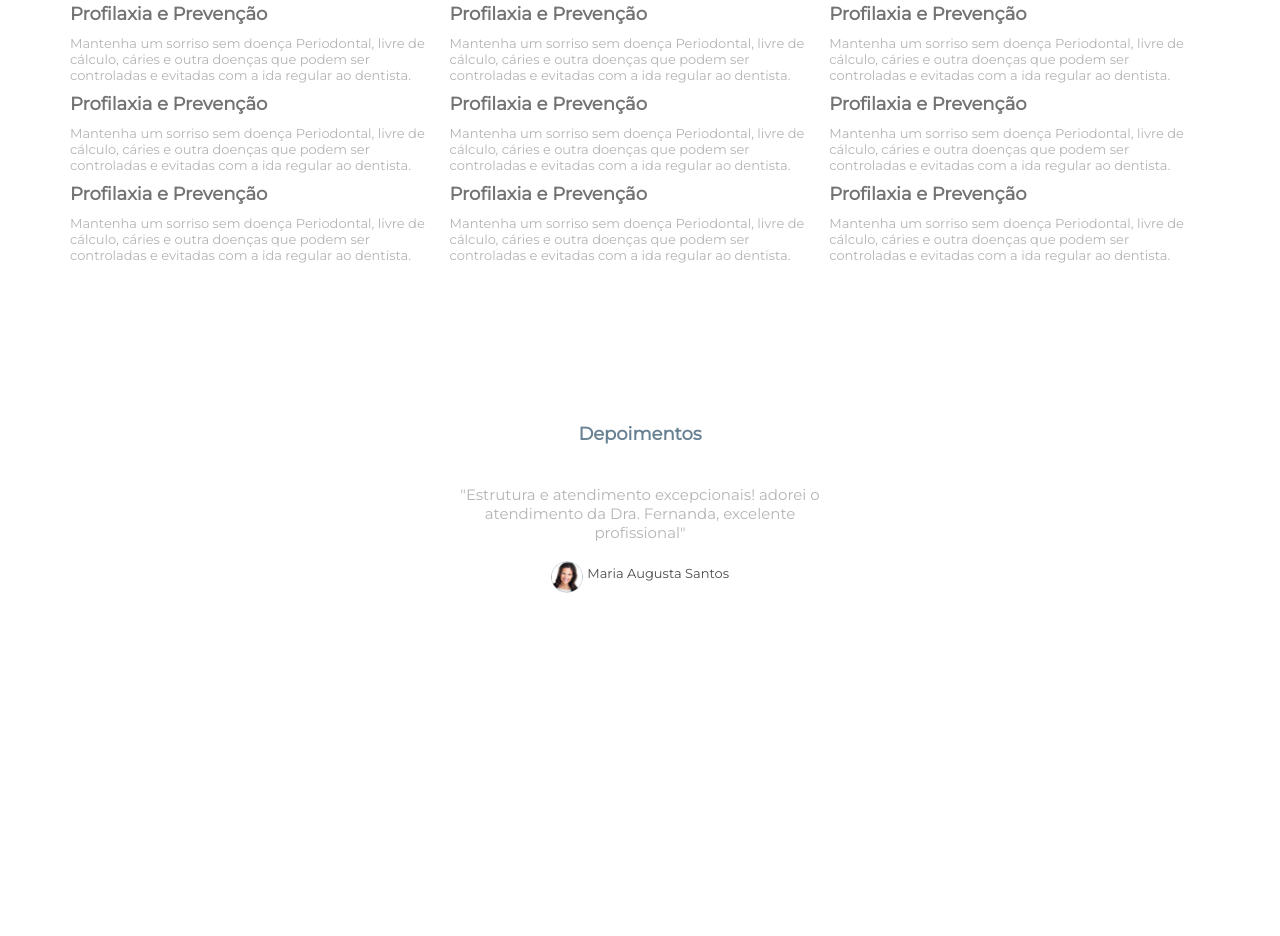
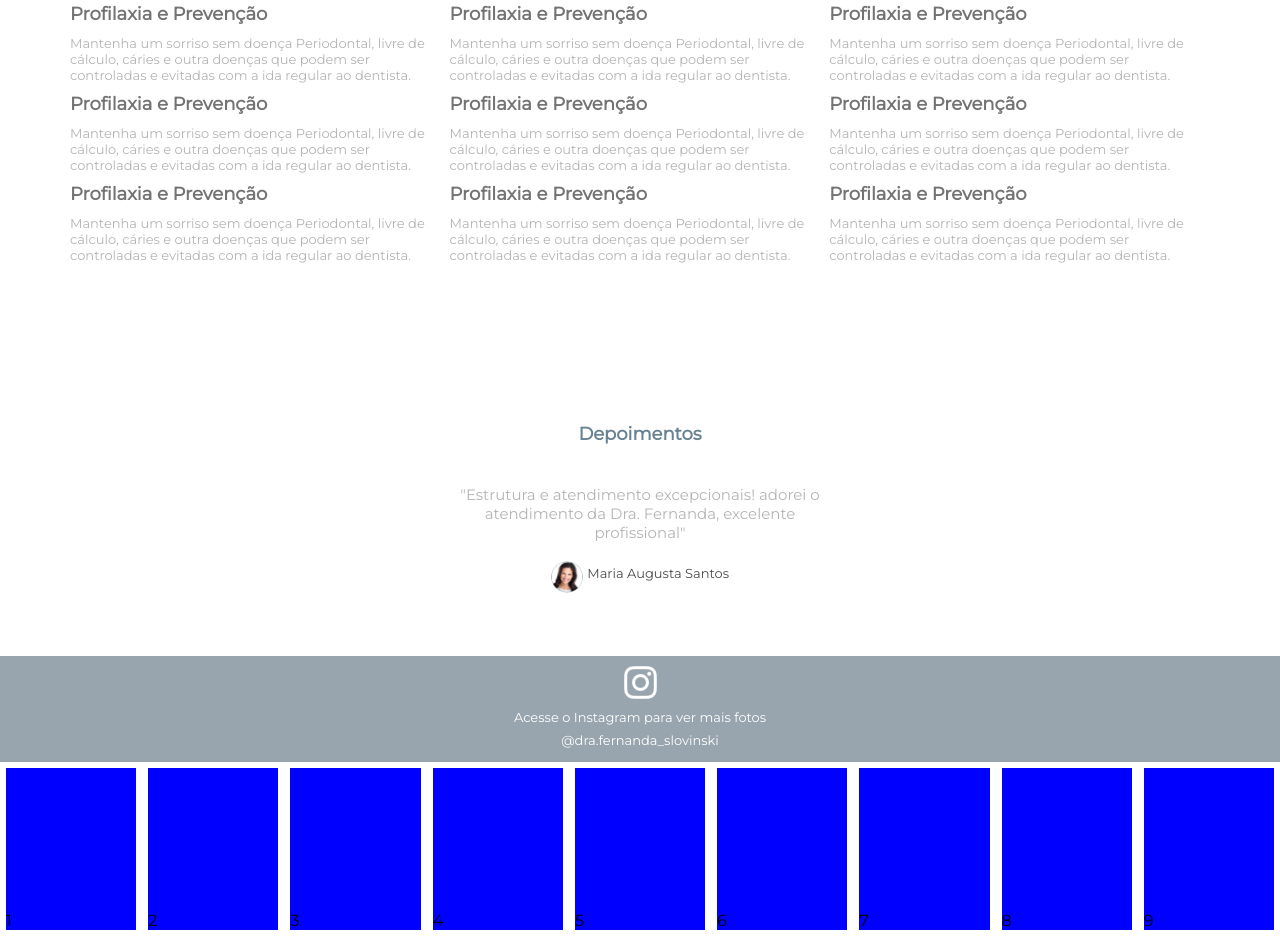
Before and after one commit to santripas/projeto4-dankicode, a plain HTML site: page index.html in a window 1280 px wide. Shown: the part 1768-2704 px from the top of the page. Before the commit the page ends 2424 px from the top, so only its background shows below. Drawn offline with Linux system fonts and the light colour scheme.

Commit message:
inserido a estrutura do mosaico

```diff
--- a/index.html
+++ b/index.html
@@ -211,5 +211,43 @@
             </div><!--depoimento-single-->
         </div><!--container-->
     </section><!--depoimentos-->
+
+    <section class="social">
+        <div class="instagram-chamada">
+            <img src="imagens/inst.png">
+            <p>Acesse o Instagram para ver mais fotos <br> @dra.fernanda_slovinski</p>
+        </div><!--instagram-chamada-->
+
+        <div class="mosaico-social">
+        <div class="img-mosaico-single-social">1
+        </div><!--img-mosaico-single-social-->
+
+        <div class="img-mosaico-single-social">2
+        </div><!--img-mosaico-single-social-->
+
+        <div class="img-mosaico-single-social">3
+        </div><!--img-mosaico-single-social-->
+
+        <div class="img-mosaico-single-social">4
+        </div><!--img-mosaico-single-social-->
+
+        <div class="img-mosaico-single-social">5
+        </div><!--img-mosaico-single-social-->
+
+        <div class="img-mosaico-single-social">6
+        </div><!--img-mosaico-single-social-->
+
+        <div class="img-mosaico-single-social">7
+        </div><!--img-mosaico-single-social-->
+
+        <div class="img-mosaico-single-social">8
+        </div><!--img-mosaico-single-social-->
+
+        <div class="img-mosaico-single-social">9
+        </div><!--img-mosaico-single-social-->
+
+        </div><!--mosaico-social-->
+        <div class="clear"></div><!--clear-->
+    </section><!--social-->
 </body>
 </html>
--- a/style.css
+++ b/style.css
@@ -292,6 +292,44 @@ section.depoimentos .depoimento-single{
     vertical-align: top;
 }
 
+.instagram-chamada{
+    float: left;
+    width: 100%;
+    text-align: center;
+    padding: 40px 0;
+    background-color: #98a5ae;
+}
+
+.instagram-chamada {
+    line-height: 23px;
+    color: white;
+    padding: 10px 0;
+    font-size: 13px;
+}
+
+.mosaico-social{
+    float: left;
+    width: 100%;
+}
+
+.img-mosaico-single-social{
+    float: left;
+    width: calc(100% / 9);
+    padding-top: calc(100% / 9);
+    background-color: blue;
+    border: 6px solid white;
+}
+
+@media screen and (max-width:1024px){
+    .img-mosaico-single-social{
+        width: calc(100% / 6);
+        padding-top: calc(100% / 6);
+    }
+
+    .mosaico-social > div:nth-of-type(1n+7){
+        display: none;
+    }
+}
 
 @media screen and (max-width:768px) {
     nav.menu-desktop{
@@ -379,7 +417,15 @@ section.depoimentos .depoimento-single{
         /*border: 5px solid white;*/
         /*background-color: green;*/
         padding-top: calc(70% * 0.6);
+    }
 
+    .img-mosaico-single-social{
+        width: calc(100% / 3);
+        padding-top: calc(100% / 3);
+    }
+
+    .mosaico-social > div:nth-of-type(1n+4){
+        display: none;
     }
 
 }
```
Also changed, not shown: imagens/fb.png (added), imagens/inst.png (added).
